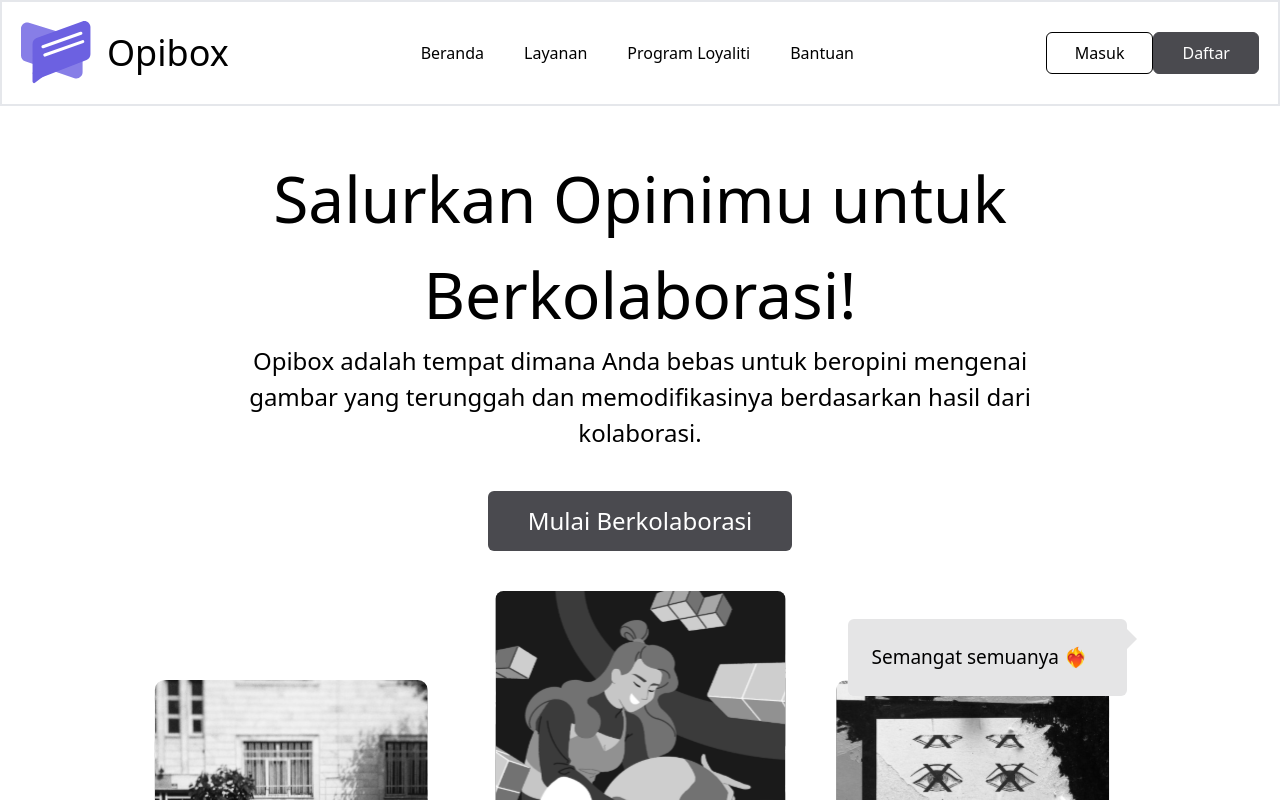
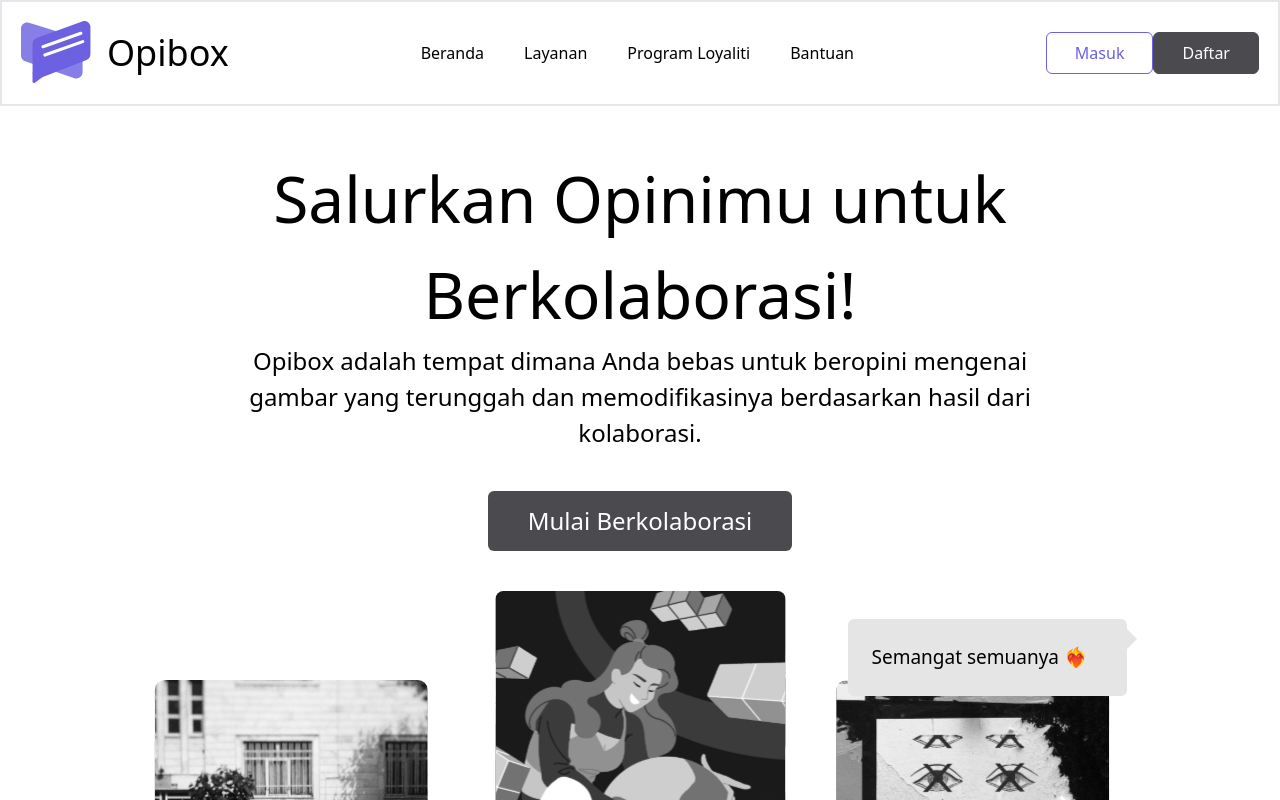
Before and after one commit to akbar5yn/OpiBox, a Nuxt app: page / in a window 1280 px wide. Shown: the top 800 px of the page. Built offline with nearby package versions, Linux system fonts and the light colour scheme.

Commit message:
Sets the color of the login button

```diff
--- a/components/landing-page/NavBar.vue
+++ b/components/landing-page/NavBar.vue
@@ -32,7 +32,7 @@
         </li>
       </ul>
       <div class="gap-1">
-        <button class="border-black border-[1px] px-7 py-2 rounded-[6px]">
+        <button class="border-[#6C61E1] border-[1px] px-7 py-2 rounded-[6px] text-[#6C61E1]">
           Masuk
         </button>
         <button
```
